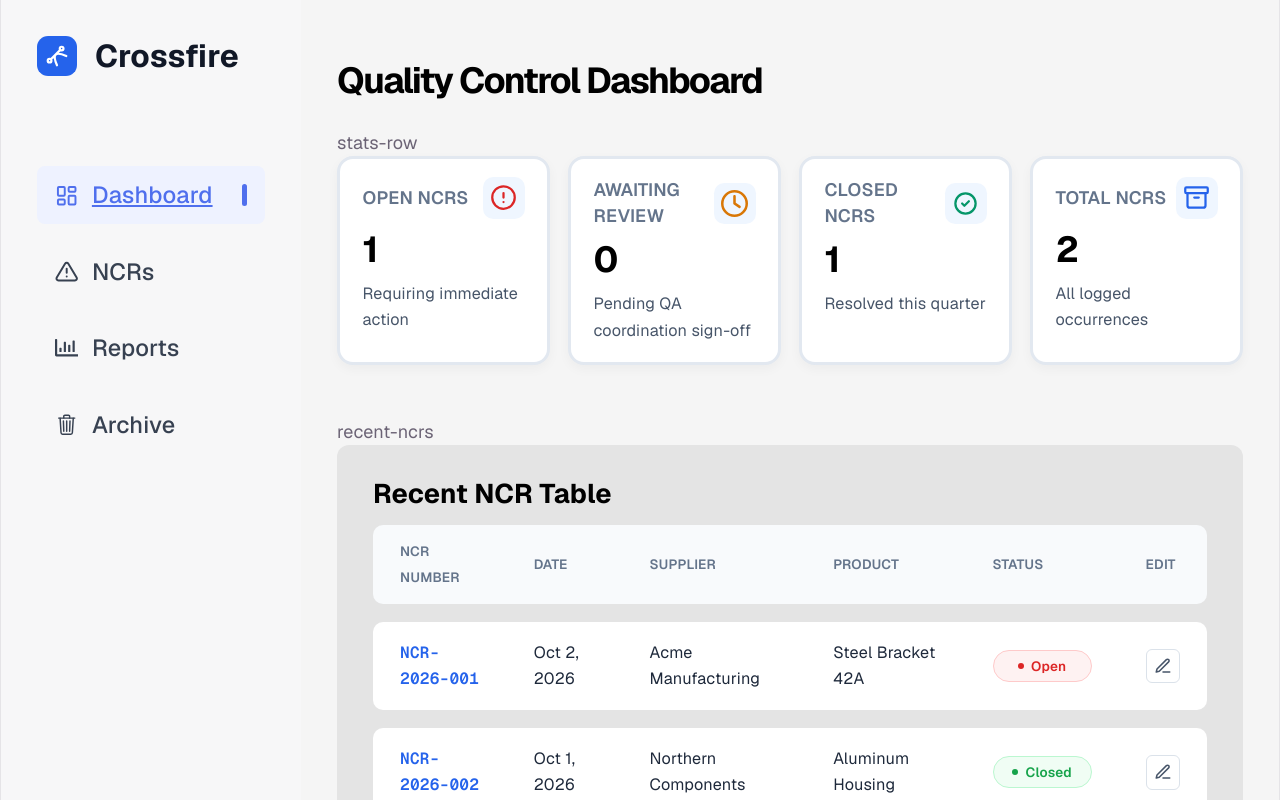
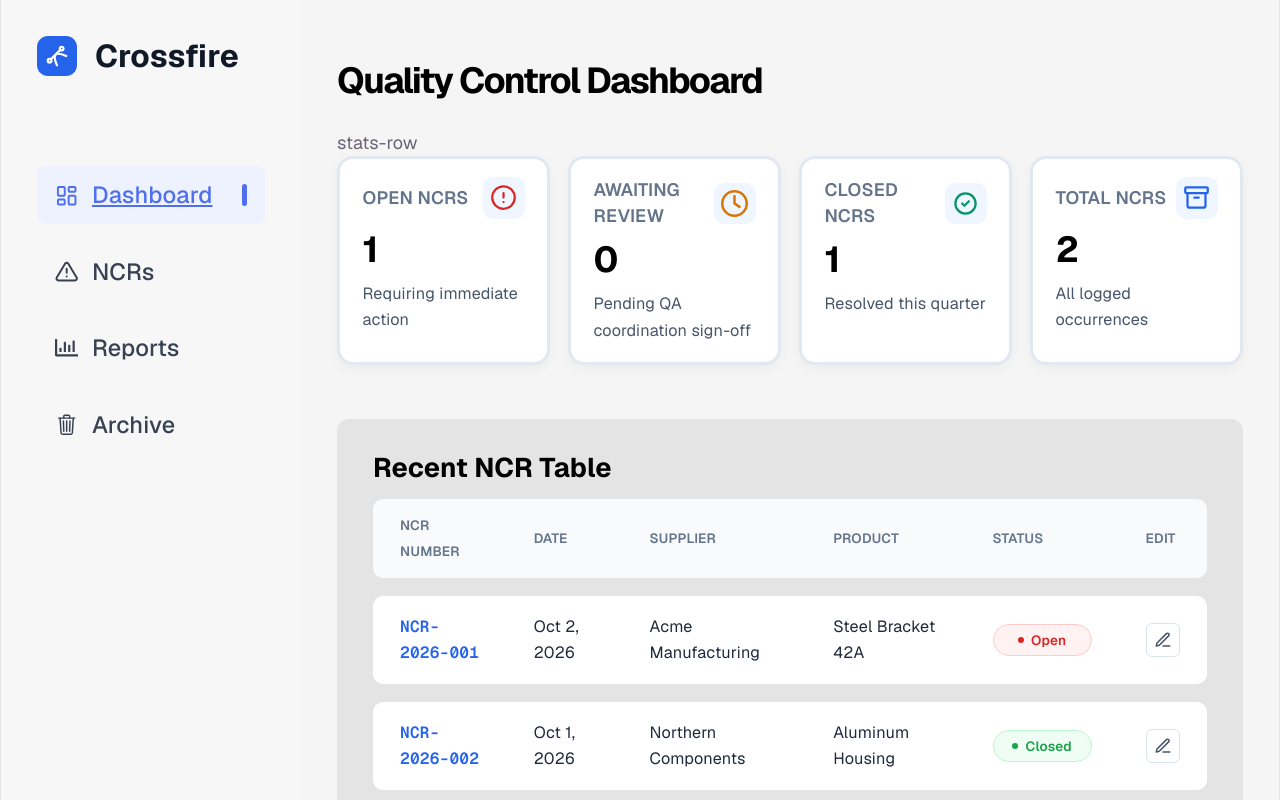
Before and after one commit to smutrux/prog1180, a React (Vite) app: page / in a window 1280 px wide. Shown: the top 800 px of the page. Built offline with nearby package versions, Linux system fonts and the light colour scheme.

Commit message:
got rid of heading

```diff
--- a/src/pages/Dashboard.tsx
+++ b/src/pages/Dashboard.tsx
@@ -14,7 +14,6 @@ const Dashboard = () => {
       <StatusCard title="closed ncrs" amount={1} subtext="Resolved this quarter" icon={TbCircleCheck} colour="green"/>
       <StatusCard title="total NCRs" amount={2} subtext="All logged occurrences" icon={LuArchive} colour="blue"/>
     </div>
-    <p>recent-ncrs</p>
     <RecentNcrs />
     <style jsx>{`
       h1 {color: black; font-size: 2rem; font-weight: bold; margin-bottom: 2rem;}
```
